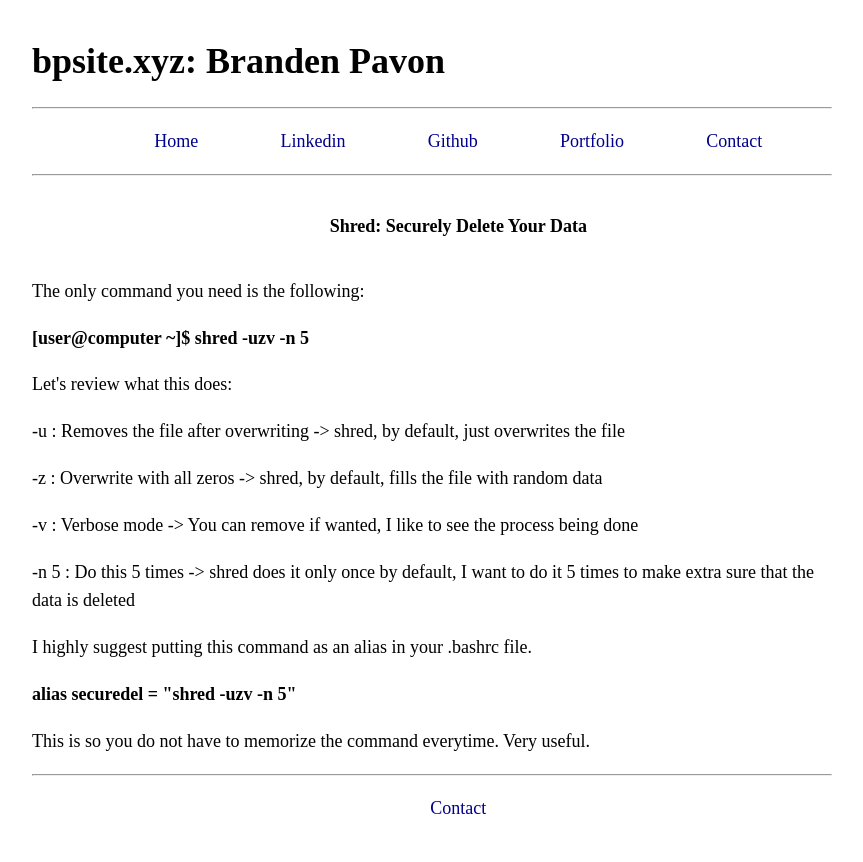
After one commit to BrandenPavon/MainWebsite, a Flask app: page /shred in a window 1280 px wide. The commit adds this page. Shown: the whole page, without its empty margins (208-1071 px from the left). Run offline with Flask 3, Linux system fonts and the light colour scheme.

Commit message:
updated shred

```diff
--- a/main.py
+++ b/main.py
@@ -18,6 +18,9 @@ def contact():
 def work():
     return render_template('portfolio.html')
 
+@app.route("/shred")
+def shred():
+    return render_template('shred.html')
 
 @app.route("/soon")
 def workout():
--- a/templates/index.html
+++ b/templates/index.html
@@ -45,7 +45,7 @@
 		  <li><p>Tutorials</p></li>
 		</ul>
         <ul>
-            <li><a href='/soon'>SHRED: Securely delete your data</a></li>
+            <li><a href='/shred'>SHRED: Securely delete your data</a></li>
             <li><a href='/soon'>DNSCRYPT: Encrypt your DNS queries</a></li>
             <li><a href='/soon'>WIREGUARD: Have your own Virtual Private Network</a></li>
             <li><a href='/soon'>LIBREBOOT: Flash a custom BIOS</a></li>
--- /dev/null
+++ b/templates/shred.html
@@ -0,0 +1,68 @@
+<!DOCTYPE html>
+<html lang=en>
+	<head>
+	  <title>BP</title>
+	  <link rel='stylesheet' type='text/css' href='/static/style.css'>
+	  <meta charset='utf-8'>
+	  <meta name="viewport" content="width=device-width, initial-scale=1.0">
+	</head>
+	<body>
+		<h1>bpsite.xyz: Branden Pavon</h1>
+
+		<hr />
+
+		<ul class='links'>
+		  <li><a href='/'>Home</a></li>
+		  <li><a href='https://www.linkedin.com/in/branden-pavon-21a4702b3/'>Linkedin</a></li>
+          <li><a href='https://github.com/BrandenPavon'>Github</a></li>
+		  <li><a href='/portfolio'>Portfolio</a></li>
+		  <li><a href='/contact'>Contact</a></li>
+		</ul>
+
+		<hr />
+        <ul class='links'>
+          <li><p><b>Shred: Securely Delete Your Data</b></p></li>
+		</ul>
+
+        <p>
+          The only command you need is the following:
+        </p>
+        <p><b>
+          [user@computer ~]$ shred -uzv -n 5
+        </b></p>
+        <p>
+          Let's review what this does:
+        </p>
+        <p>
+          -u : Removes the file after overwriting -> shred, by default, just overwrites the file
+        </p>
+        <p>
+          -z : Overwrite with all zeros -> shred, by default, fills the file with random data
+        </p>
+        <p>
+        -v : Verbose mode -> You can remove if wanted, I like to see the process being done
+        </p>
+        <p>
+        -n 5 : Do this 5 times -> shred does it only once by default, I want to do it 5 times to make extra sure that the data is deleted
+        </p>
+
+
+        <p>
+        I highly suggest putting this command as an alias in your .bashrc file.
+        </p>
+        <p><b>
+        alias securedel = "shred -uzv -n 5"
+        </b></p>
+        <p>
+        This is so you do not have to memorize the command everytime. Very useful.
+        </p>
+
+
+      <hr />
+
+
+      <ul class='links'>
+        <li><a href='/contact'>Contact</a></li>
+      </ul>
+	</body>
+</html>
```
